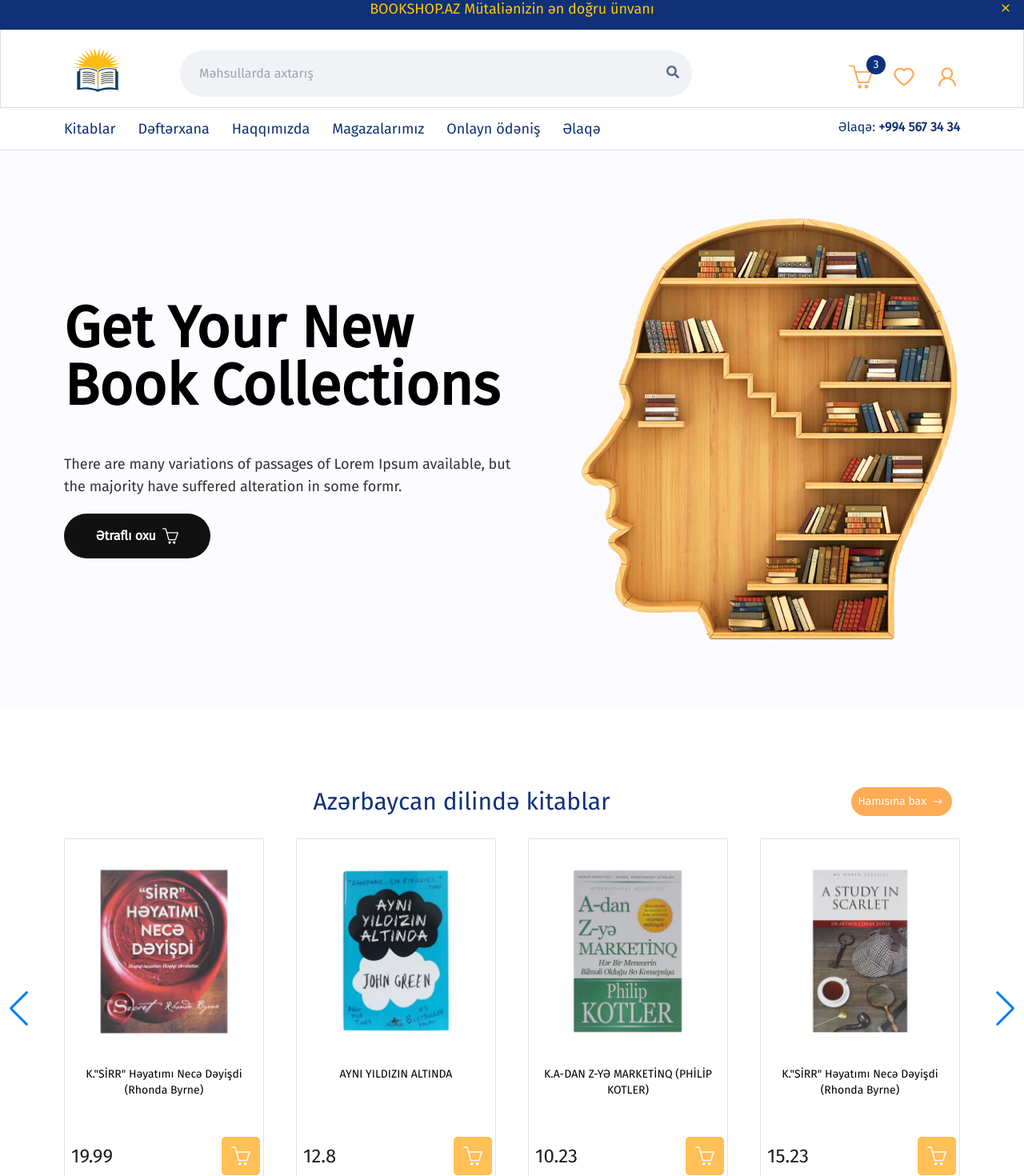
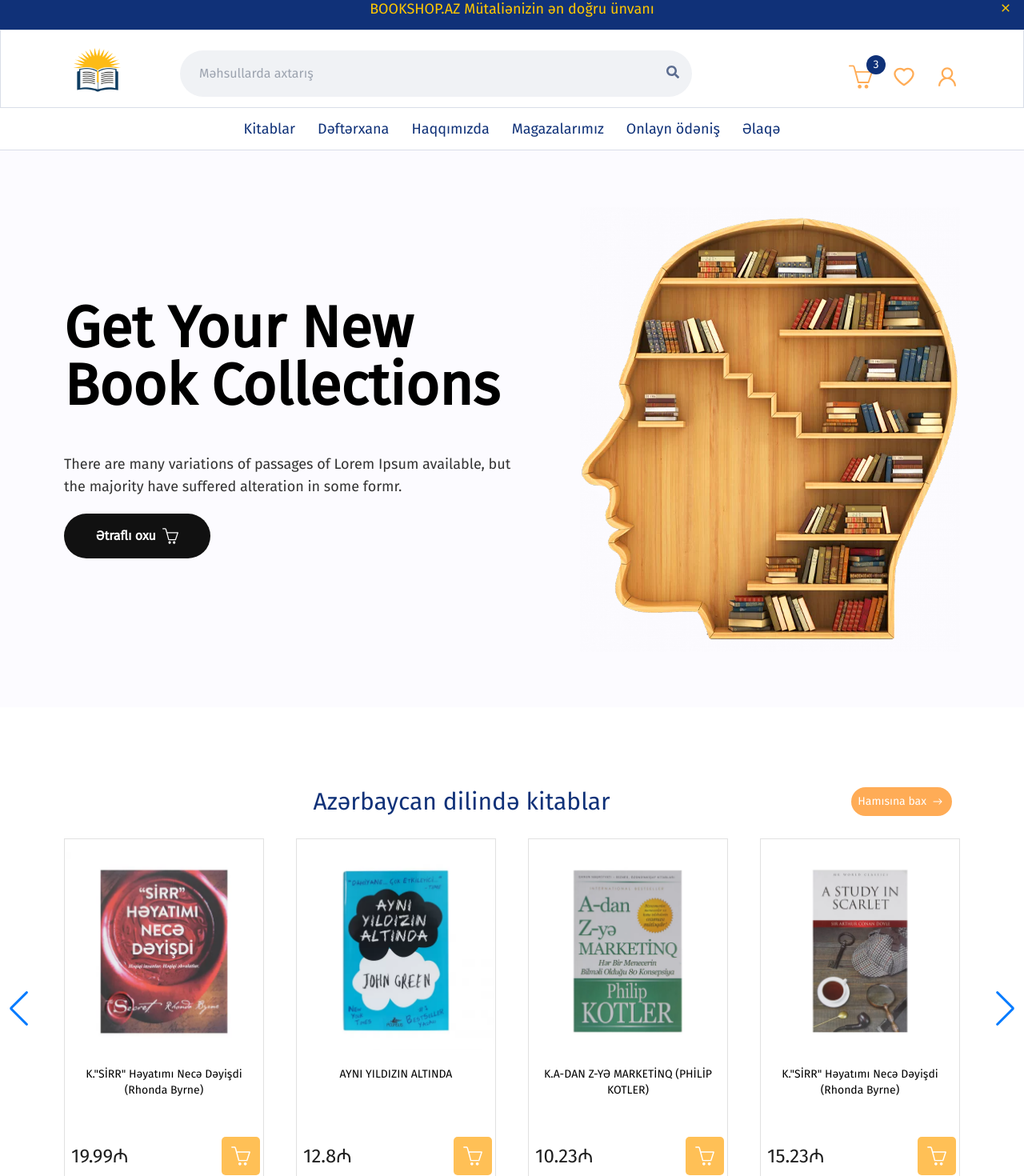
Before and after one commit to azizleyla/book-shop, a Next.js app: page / in a window 1280 px wide. Shown: the part 15-1485 px from the top of the page at 80% size. Built offline with nearby package versions, Linux system fonts and the light colour scheme.

Commit message:
modal responsive and session storage

```diff
--- a/components/books/BookItem.tsx
+++ b/components/books/BookItem.tsx
@@ -11,7 +11,7 @@ import QuickViewModal from "../modals/QuickViewModal";
 interface Props {
   book: IBookItem;
   setIsOpenViewModal: (value: boolean) => void;
-  setSelectedItem: any;
+  setSelectedItem: (value: IBookItem) => void;
 }
 
 const BookItem = ({
@@ -19,21 +19,22 @@ const BookItem = ({
   setSelectedItem,
   book,
 }: Props) => {
-
-
-
   const { id, title, coverImg, backImg, currentPrice } = book;
 
-  const handleFavorite = (book:IBookItem,e:React.MouseEvent<HTMLElement>) =>{
+  const handleFavorite = (
+    book: IBookItem,
+    e: React.MouseEvent<HTMLElement>,
+  ) => {
     setSelectedItem(book);
-    setIsOpenViewModal(true)
+    setIsOpenViewModal(true);
+    document.body.style.overflow = "hidden";
+    //prevent open modal
     e.stopPropagation();
-    e.preventDefault()
-
-  }
+    e.preventDefault();
+  };
   return (
     <Link href={`/kitab/${id}`}>
-      <div className=" bg-[#fff] border-[1px] border-[#e1e1e1]  group transition ease-in-out  hover:border-[1px] hover:border-transparent cursor-pointer pt-3 relative">
+      <div className=" bg-[#fff] border-[1px] border-[#e1e1e1]  group transition ease-in-out  hover:border-[1px] hover:border-transparent hover:shadow-xl cursor-pointer pt-3 relative">
         <div className="relative h-64 h group-hover:scale-[1.15] custom-transition">
           <Image
             className={`pointer-events-none object-contain   relative  mb-2 h-64 ${
@@ -55,7 +56,7 @@ const BookItem = ({
           <button
             className=""
             onClick={(e) => {
-              handleFavorite(book,e)
+              handleFavorite(book, e);
             }}
           >
             <MdRemoveRedEye className="text-[#777] text-xl hover:text-[#ffac56]" />
@@ -73,7 +74,7 @@ const BookItem = ({
           </button>
           <div className="pl-2 pb-3">
             <span className="text-2xl text-[#1e1e1e] font-bolds">
-              {currentPrice}
+              {currentPrice}₼
             </span>
           </div>
         </div>
--- a/components/books/index.tsx
+++ b/components/books/index.tsx
@@ -131,8 +131,8 @@ const books = [
 
 const Books = () => {
   const [booksData, setBoooksData] = useState<IBookItem[]>(books);
-  const [selectedItem, setSelectedItem] = useState();
-  const [isOpenViewModal, setIsOpenViewModal] = useState(false);
+  const [selectedItem, setSelectedItem] = useState<IBookItem>();
+  const [isOpenViewModal, setIsOpenViewModal] = useState<boolean>(false);
 
   return (
     <div className="my-20">
--- a/components/layout/header/Searhbar.tsx
+++ b/components/layout/header/Searhbar.tsx
@@ -11,7 +11,11 @@ import {
 } from "react-icons/ai";
 import { RiCloseFill } from "react-icons/ri";
 
-const Searhbar = () => {
+interface Props {
+  setActiveMenuItem: (value: string) => void;
+}
+
+const Searhbar = ({ setActiveMenuItem }: Props) => {
   const [isShowSearchModal, setIsShowSearchModal] = useState(false);
 
   const handleResize = () => {
@@ -26,12 +30,19 @@ const Searhbar = () => {
     window.addEventListener("resize", handleResize);
   }, []);
 
+  const resetActiveMenuItem = () => {
+    sessionStorage.setItem("activeItem", "");
+    setActiveMenuItem("");
+  };
   return (
     <div className="border-[1px] py-2 border-[#D9DEE8]">
       <div className="container mx-auto">
         <div className="flex items-center">
           <div className="flex items-center gap-16 ">
-            <div className="w-16 h-16 md:w-20 md:h-20">
+            <div
+              onClick={resetActiveMenuItem}
+              className="w-16 h-16 md:w-20 md:h-20"
+            >
               <Link href="/">
                 <Image
                   src={Img.logo}
@@ -66,10 +77,10 @@ const Searhbar = () => {
               </li>
               <li className="hidden lg:block relative">
                 <Link href="/cart">
-                <SlBasket className="" />
-                <span className="w-6 h-6  flex items-center justify-center absolute -top-3 -right-4 bg-[#0F3178] text-white rounded-full text-sm">
-                  3
-                </span>
+                  <SlBasket className="" />
+                  <span className="w-6 h-6  flex items-center justify-center absolute -top-3 -right-4 bg-[#0F3178] text-white rounded-full text-sm">
+                    3
+                  </span>
                 </Link>
               </li>
               <li className="hidden lg:block">
--- a/components/layout/header/index.tsx
+++ b/components/layout/header/index.tsx
@@ -1,4 +1,4 @@
-import React from "react";
+import React, { useState } from "react";
 import Navbar from "../navbar";
 import Searhbar from "./Searhbar";
 import Topbar from "./Topbar";
@@ -7,7 +7,7 @@ const Header = () => {
   return (
     <div>
       <Topbar />
-      <Searhbar />
+
       <Navbar />
     </div>
   );
--- a/components/layout/navbar/index.tsx
+++ b/components/layout/navbar/index.tsx
@@ -6,6 +6,7 @@ import { BsHeart } from "react-icons/bs";
 import { SlBasket } from "react-icons/sl";
 import { AiOutlineHeart, AiOutlineUser } from "react-icons/ai";
 import { RiCloseLine } from "react-icons/ri";
+import Searhbar from "../header/Searhbar";
 const menuItems = [
   {
     id: 1,
@@ -35,23 +36,31 @@ const menuItems = [
 
 const Navbar = () => {
   const [activeMenuItem, setActiveMenuItem] = useState<string | null>("");
-  const[isShowSidebarNav,setIsShowSidebarNav] = useState(false)
+  const [isShowSidebarNav, setIsShowSidebarNav] = useState(false);
   const handleMenuItem = (text: string) => {
     setActiveMenuItem(text);
     sessionStorage.setItem("activeItem", text);
   };
+
   useEffect(() => {
-    const currentItem = sessionStorage.getItem("activeItem");
-    setActiveMenuItem(currentItem);
+    setActiveMenuItem(sessionStorage.getItem("activeItem"));
   }, []);
 
   return (
     <>
-      <div className={`border-b-[1px] border-[#D9DEE8] transition-all py-3  fixed md:static top-0 ${isShowSidebarNav ? "left-0" : "-left-full"}   w-full h-full  md:block bg-white z-50`}>
+      <Searhbar setActiveMenuItem={setActiveMenuItem} />
+      <div
+        className={`border-b-[1px] border-[#D9DEE8] transition-all py-3  fixed md:static top-0 ${
+          isShowSidebarNav ? "left-0" : "-left-full"
+        }   w-full h-full  md:block bg-white z-50`}
+      >
         <div className="container mx-auto">
-          <div className="flex justify-between relative">
-            <button onClick={() => setIsShowSidebarNav(false)} className="block md:hidden absolute top-1 right-1 text-3xl">
-              <RiCloseLine/>
+          <div className="flex justify-center items-center relative">
+            <button
+              onClick={() => setIsShowSidebarNav(false)}
+              className="block md:hidden absolute top-1 right-1 text-3xl"
+            >
+              <RiCloseLine />
             </button>
             <nav className="mt-5 md:mt-0">
               <ul className="flex flex-col md:flex-row items-center gap-7 text-[#0F3178] text-xl md:text-lg">
@@ -68,10 +77,6 @@ const Navbar = () => {
                 ))}
               </ul>
             </nav>
-            <div className="text-[#0F3178] hidden lg:block">
-              Əlaqə:
-              <strong> +994 567 34 34</strong>
-            </div>
           </div>
         </div>
       </div>
@@ -79,9 +84,8 @@ const Navbar = () => {
         <div className="container  h-14 mx-auto flex items-center justify-between">
           <div>
             <button onClick={() => setIsShowSidebarNav(true)}>
-            <RxHamburgerMenu />
+              <RxHamburgerMenu />
             </button>
-
           </div>
           <div>
             <Link href="/favorites">
--- a/components/modals/QuickViewModal.tsx
+++ b/components/modals/QuickViewModal.tsx
@@ -3,7 +3,6 @@ import React, { useState } from "react";
 import { FaMinus, FaPlus } from "react-icons/fa";
 import { RiCloseLine } from "react-icons/ri";
 import { IBookItem } from "../../types/types";
-import Img from "../Data/Img";
 
 interface Props {
   setIsOpenViewModal: (value: boolean) => void;
@@ -28,24 +27,27 @@ const QuickViewModal = ({ setIsOpenViewModal, selectedItem }: Props) => {
   const handleSubmit = (event: React.FormEvent<HTMLFormElement>) => {
     event.preventDefault();
   };
+  const handleModalClose = () => {
+    setIsOpenViewModal(false);
+    document.body.style.overflow = "auto";
+  };
 
   return (
-    <div className="fixed top-0 w-full h-full bg-modal-color z-50">
+    <div className="fixed top-0 w-full h-full bg-modal-color z-50 px-2">
       <div
         className="relative max-w-[900px] rounded-md w-full bg-[#fff] py-9 px-4 flex items-center justify-center top-1/2 left-1/2"
         style={{ transform: "translate(-50%,-50%)" }}
       >
         <button
           className="absolute top-2 right-2"
-          onClick={() => setIsOpenViewModal(false)}
+          onClick={handleModalClose}
         >
           <RiCloseLine className="text-[#ccc] text-3xl" />
         </button>
-        <div className="flex">
-          <div>
+        <div className="flex flex-col md:flex-row">
+          <div className="w-[250px] h-[250px] m-auto md:w-[600px] md:h-[500px]">
             <Image
-              width={600}
-              height={700}
+              className="w-full h-full"
               src={selectedItem?.coverImg}
               alt=""
             />
@@ -59,7 +61,7 @@ const QuickViewModal = ({ setIsOpenViewModal, selectedItem }: Props) => {
             >
               {selectedItem?.isStock ? "Anbarda" : "Anbarda yoxdur"}
             </p>
-            <h1 className="text-3xl text-[#0f3178] mb-2">
+            <h1 className="text-xl md:text-3xl text-[#0f3178] mb-2">
               {selectedItem?.title}{" "}
             </h1>
             <h4 className=" text-[#0f3178] my-3">
```
